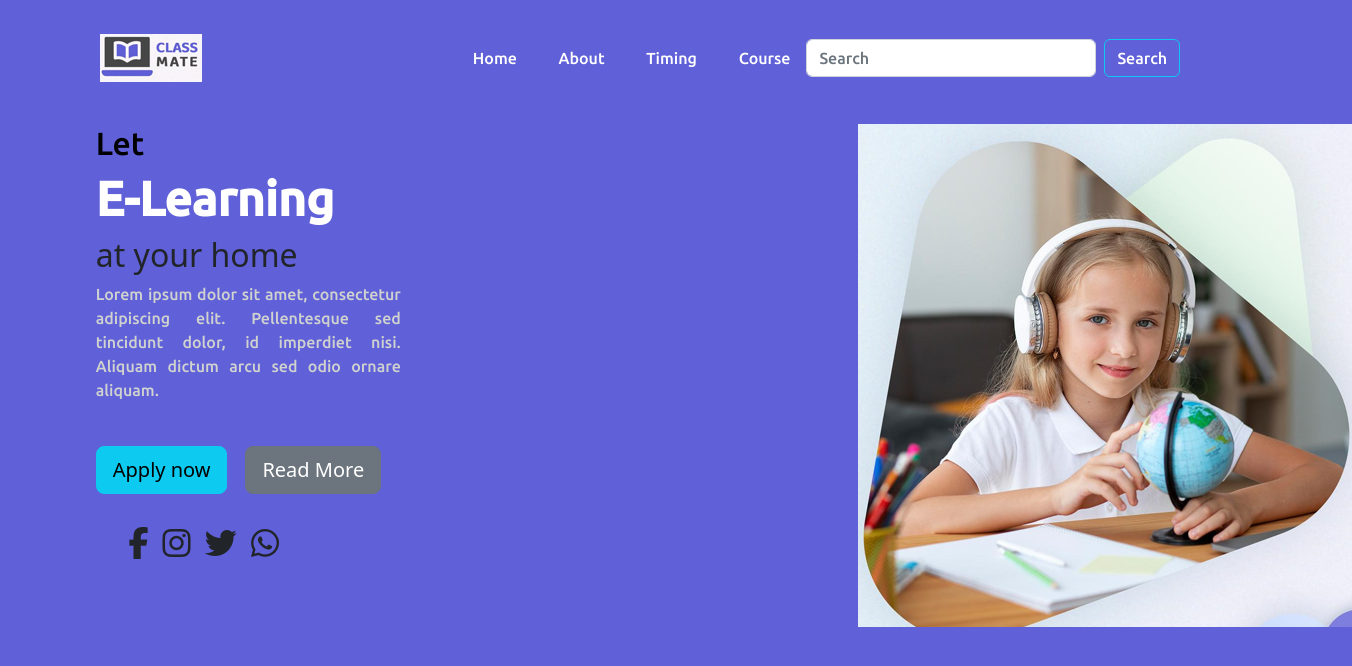
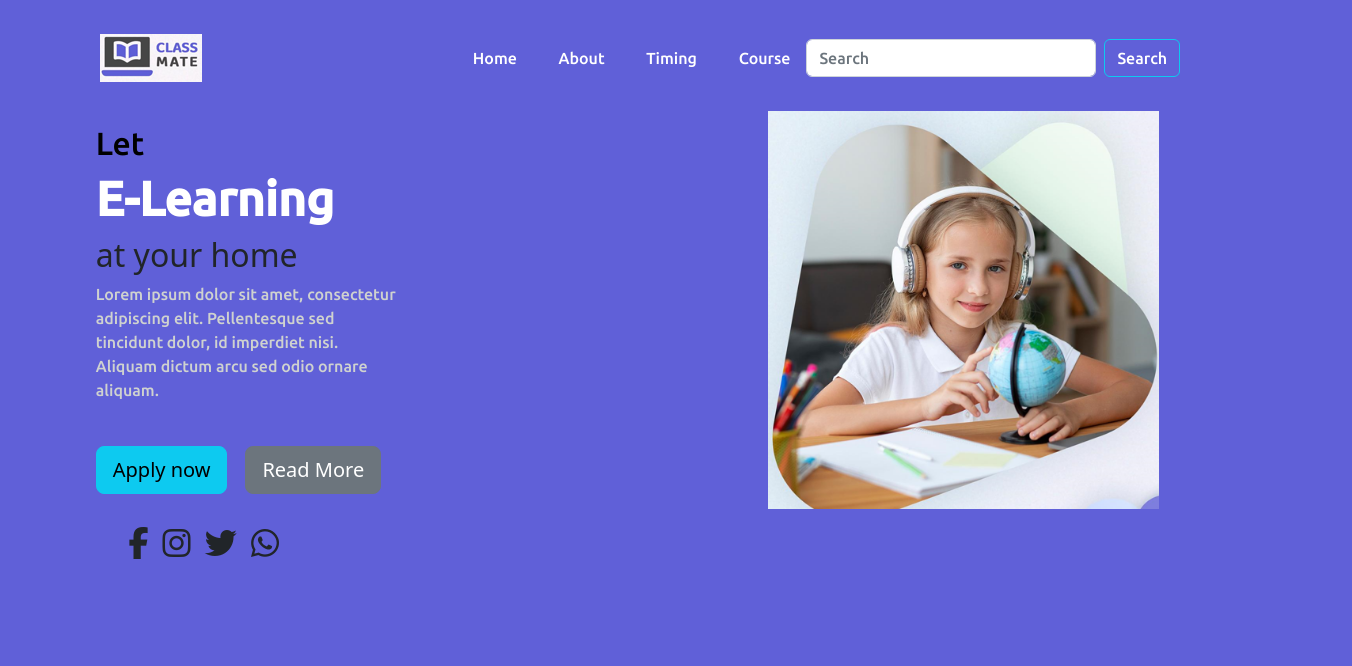
Before and after one commit to gg-mwaura/e-leraning, a plain HTML site: page index.html in a window 1280 px wide. Shown: the whole page, 1352 px wide, since content can reach past the window. Drawn offline with nearby package versions, Linux system fonts and the light colour scheme.

Commit message:
Add files via upload

```diff
--- a/css/sytlesheet.css
+++ b/css/sytlesheet.css
@@ -22,16 +22,19 @@ h3{
 
 p{
     font-family: 'Ubuntu';
-    text-align:justify;
+    text-align:left;
     margin-right: 45%;
     color: #CFD2CF;
 
 }
 
-.content-img{
+.girl-img{
     padding-top: 2%;
     margin-left: 0%;
     padding-left: 15.5%;
+    width: 80%;
+    postion: absolute;
+    /* border-radius: 100%; */
 
     /* padding-left: 15%; */
 }
@@ -99,19 +102,18 @@ p{
     color:white;
 }
 
-.responsive {
-    width: auto;
-    height: 100%;
-  }
 
-/* #Header{5
-    background-color:firebrick ;
+/*
+/* .girl-img{
+    /* border-radius: 40%; */
+    width:100%;
 } */
-/*
- body{
-    background-color:#6060D8 ;
-}  */
+    */
 
-/* .content{
-   background-color:#6060D8;
-} */
+@media (max-width:1028px){
+    .girl-img{
+        position: static;
+        margin-right: 2%;
+        padding-right: 100px
+    }
+}
--- a/index.html
+++ b/index.html
@@ -56,7 +56,7 @@
 
 <section class="content">
     <div class="row">
-        <div class="col col-lg-6 col-md-12 content-feature">
+        <div class="col-md-12 col-lg-6 content-feature">
             <h3>Let</h3>
             <h1>E-Learning</h1>
             <h2>at your home</h2>
@@ -75,9 +75,9 @@
                 </section>
         </div>
 
-        <div class="col col-lg-6 col-md-12 content-img ">
+        <div class="col col-md-12 col-lg-6">
             <div class="content-feature2">
-                <img src="img\girl pic.PNG" alt="girl-png">
+                <img class="girl-img" src="img\girl pic.PNG" alt="girl-png">
             </div>
 
         </div>
```
Also changed, not shown: img/Website.PNG (added).
